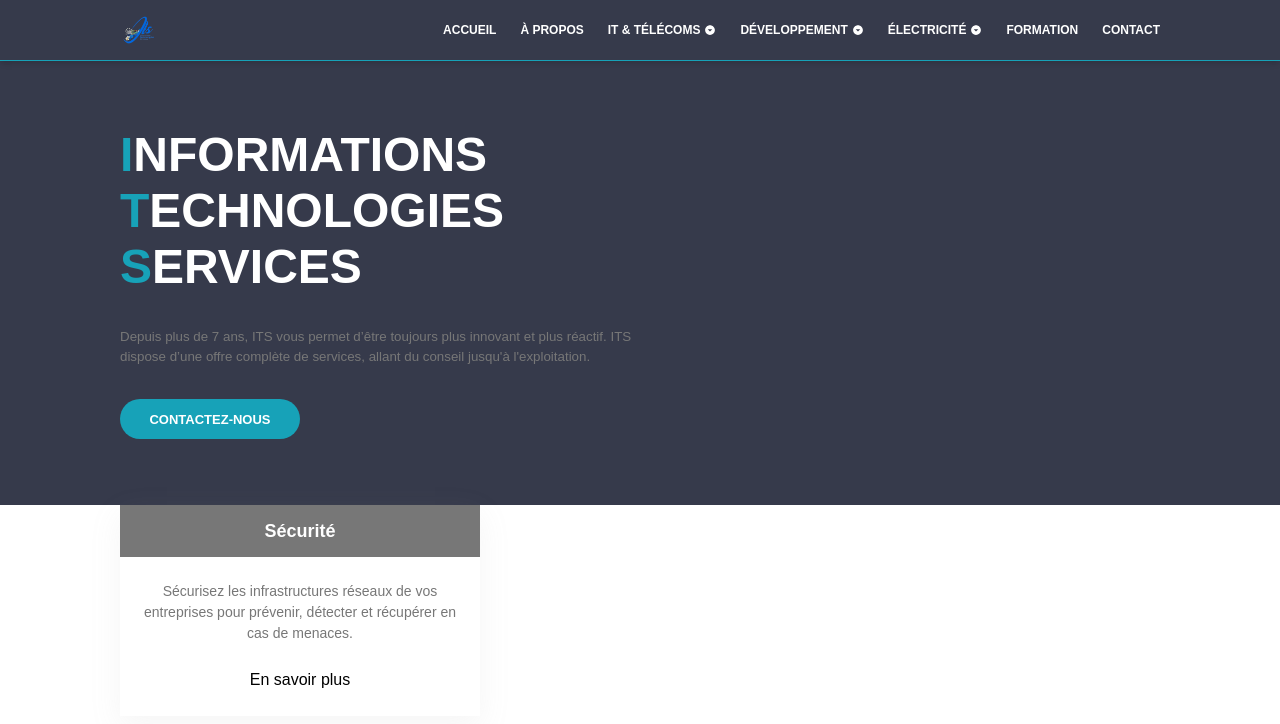
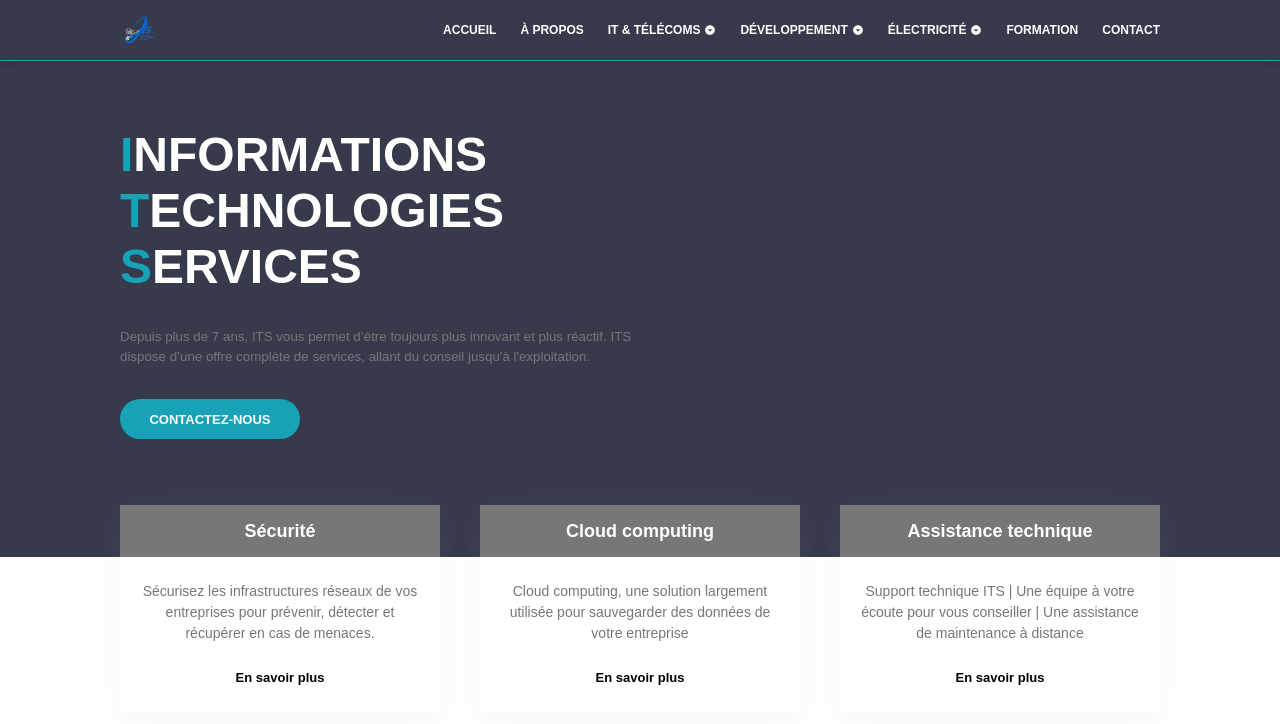
Before and after one commit to WolfRegis/ITS, a React (Vite) app: page / in a window 1280 px wide. Shown: the top 724 px of the page. Built offline with nearby package versions, Linux system fonts and the light colour scheme.

Commit message:
✨F02>add Card & CardContainer components

```diff
--- a/src/components/CardContainer.jsx
+++ b/src/components/CardContainer.jsx
@@ -5,15 +5,27 @@
 
 export default function CardContainer() {
   return (
-    <CardContainerStyled className='px-30'>
-      <Card></Card>
+    <CardContainerStyled className='relative flex row gap-10 px-30'>
+      <Card titre="Sécurité" details="Sécurisez les infrastructures réseaux de vos entreprises pour prévenir, détecter et récupérer en cas de menaces." ></Card>
+      <Card titre="Cloud computing" details="Cloud computing, une solution largement utilisée pour sauvegarder des données de votre entreprise"></Card>
+      <Card titre="Assistance technique" details="Support technique ITS | Une équipe à votre écoute pour vous conseiller | Une assistance de maintenance à distance"></Card>
     </CardContainerStyled>
   )
 }
 
 const CardContainerStyled = styled.div`
-      /* background-color: ${theme.colors.secondaryLight}; */
       background-color: white;
+      box-sizing: border-box;
 
 
+      &::before{
+        display: block;
+        content: "";
+        position: absolute;
+        width: 100%;
+        height: 52px;
+        left: 0;
+        background-color: ${theme.colors.secondaryLight};
+      }
+
 `;
--- a/src/components/ui/Card.jsx
+++ b/src/components/ui/Card.jsx
@@ -1,16 +1,26 @@
-import React from 'react'
+import React, { useRef } from 'react'
 import styled from 'styled-components';
 import theme from '../theme';
 
-export default function Card() {
+export default function Card({titre, details}) {
+
+      const h2 = useRef(null)
+      const btn = useRef(null)
 
 
 
 
 
+      const handleMouseEnter = ()=>{
+            //console.log(e.target)
+            //console.log(h2.current.classList)
+            h2.current.classList +=" activeH2"
+            btn.current.classList +=" activeBtn"
 
-      const handleMouseEnter = (e)=>{
-            console.log(e.target)
+      }
+      const handleMouseLeave = ()=>{
+            h2.current.classList.remove("activeH2")
+            btn.current.classList.remove("activeBtn")
       }
 
 
@@ -19,10 +29,10 @@
 
 
   return (
-    <CardStyled className='relative flex flex-col gap-6 justify-center w-90 ' onMouseEnter={handleMouseEnter}>
-      <h2 className='flex justify-center items-center h-13'>Sécurité</h2>
-      <p className='mx-5'>Sécurisez les infrastructures réseaux de vos entreprises pour prévenir, détecter et récupérer en cas de menaces.</p>
-      <button className='grow-0 mb-6'>En savoir plus</button>
+    <CardStyled className='relative flex flex-col gap-6 justify-center w-90 ' onMouseEnter={handleMouseEnter} onMouseLeave={handleMouseLeave}>
+      <h2 className='flex justify-center items-center h-13' ref={h2}>{titre}</h2>
+      <p className='mx-5'>{details}</p>
+      <button className='grow-0 mb-6' ref={btn} >En savoir plus</button>
     </CardStyled>
   )
 }
@@ -37,11 +47,21 @@
             font-weight: bold;
             color: white;
             background-color: ${theme.colors.other};
+      }
+      .activeH2{
+            background-color: ${theme.colors.primary};
+      }
 
-      }
       button{
             align-self:center;
+            cursor: pointer;
+            font-weight: bold;
+            font-size: small;
       }
+      .activeBtn{
+            color: ${theme.colors.primary};
+      }
+
       p{
             font-size: 14px;
             text-align: center;
```
